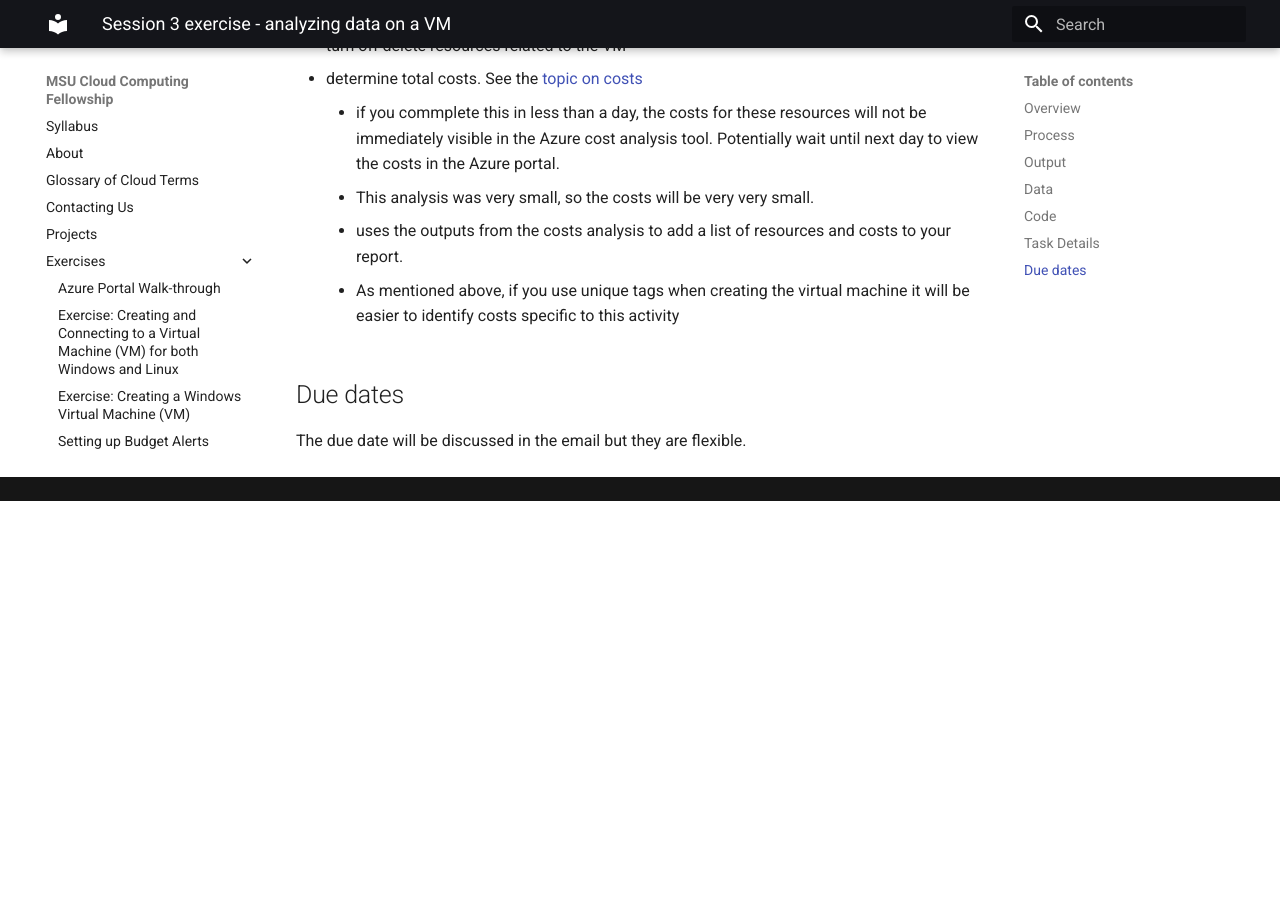
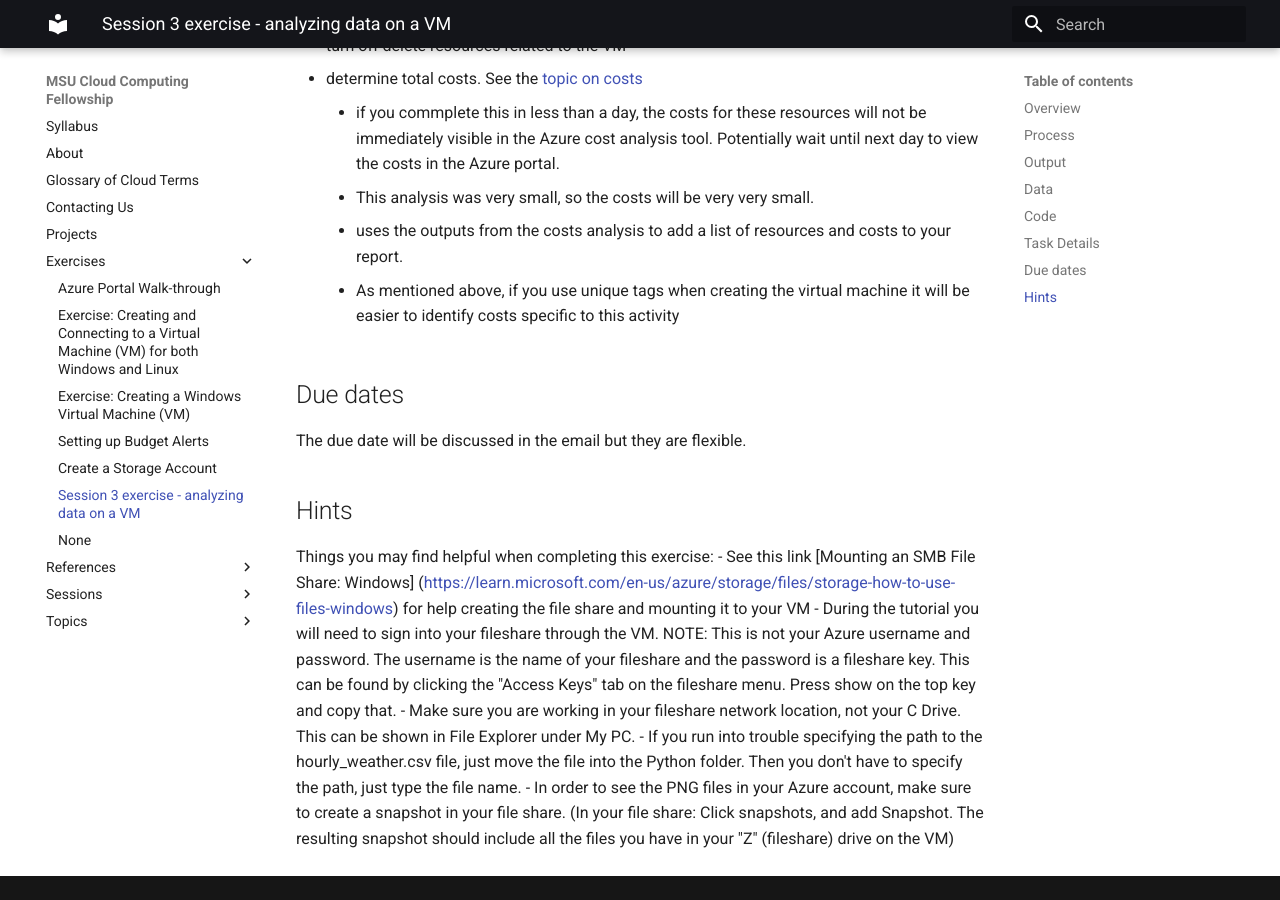
Before and after one commit to emtelgen/ccf23-testing, an MkDocs documentation site: the page built from docs/exercises/exercise_using_the_cloud_to_summarize_and_visualize_data.md, in a window 1280 px wide and 900 px high, scrolled down 2270 px. Built offline with MkDocs 1.6.1 and Material for MkDocs 9.7.7, drawn with Linux system fonts in a browser that asks for light colours; before the commit the page ends 2771 px from its top, so only the background shows below that.

Commit message:
added hints

```diff
--- a/docs/exercises/exercise_using_the_cloud_to_summarize_and_visualize_data.md
+++ b/docs/exercises/exercise_using_the_cloud_to_summarize_and_visualize_data.md
@@ -56,3 +56,13 @@
 ## Due dates
 
 The due date will be discussed in the email but they are flexible.
+
+
+## Hints
+
+Things you may find helpful when completing this exercise:
+- See this link [Mounting an SMB File Share: Windows] (https://learn.microsoft.com/en-us/azure/storage/files/storage-how-to-use-files-windows) for help creating the file share and mounting it to your VM
+- During the tutorial you will need to sign into your fileshare through the VM. NOTE: This is not your Azure username and password. The username is the name of your fileshare and the password is a fileshare key. This can be found by clicking the "Access Keys" tab on the fileshare menu. Press show on the top key and copy that.
+- Make sure you are working in your fileshare network location, not your C Drive. This can be shown in File Explorer under My PC.
+- If you run into trouble specifying the path to the hourly_weather.csv file, just move the file into the Python folder. Then you don't have to specify the path, just type the file name.
+- In order to see the PNG files in your Azure account, make sure to create a snapshot in your file share. (In your file share: Click snapshots, and add Snapshot. The resulting snapshot should include all the files you have in your "Z" (fileshare) drive on the VM)
```
